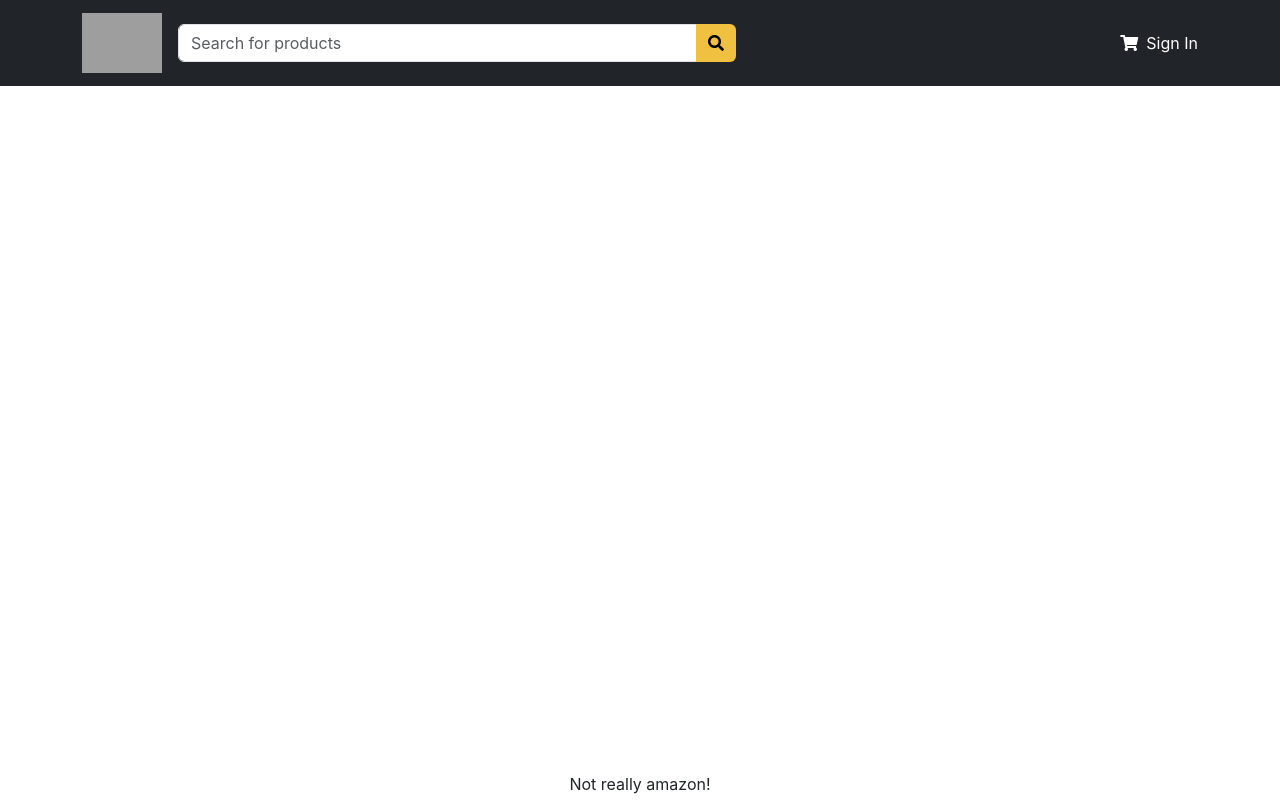
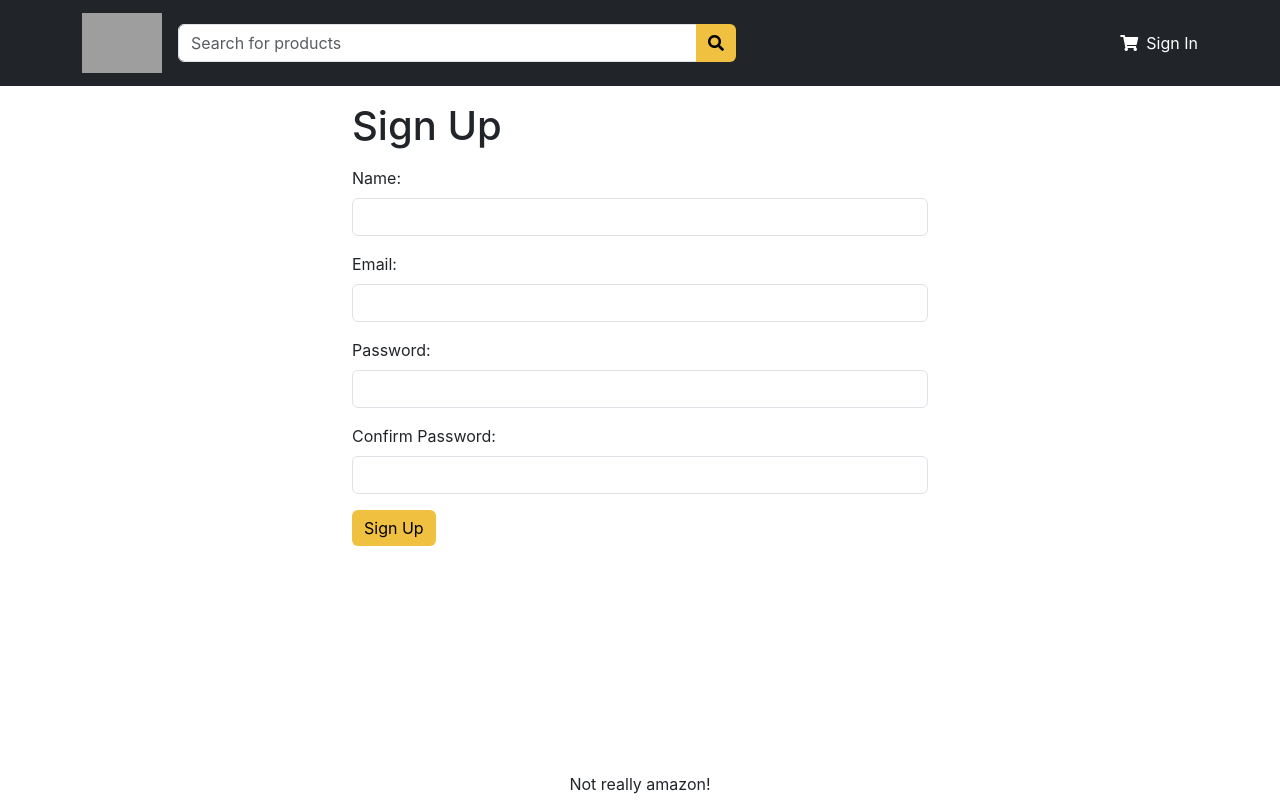
Before and after one commit to RSA-2048/AmazonClone, a React (Vite) app in the folder frontend/: page /signup in a window 1280 px wide. Built offline with nearby package versions, Linux system fonts and the light colour scheme; grey boxes are pictures that could not be loaded.

Commit message:
added sign out and started working on cart

```diff
--- a/frontend/src/App.jsx
+++ b/frontend/src/App.jsx
@@ -8,6 +8,7 @@ import Footer from './Components/Shared/Footer.jsx'
 import Header from './Components/Shared/Header.jsx'
 import SignIn from './Pages/SignIn.jsx'
 import { ToastContainer } from 'react-toastify'
+import SignUp from './Pages/SignUp.jsx';
 
 function App() {
 
@@ -21,6 +22,7 @@ function App() {
             <Routes>
               <Route path="/" element={<HomePage />}></Route>
               <Route path="/signin" element={<SignIn />}></Route>
+              <Route path="/signup" element={<SignUp />}></Route>
             </Routes>
           </Container>
         </main>
--- a/frontend/src/Components/HomePage/Product.jsx
+++ b/frontend/src/Components/HomePage/Product.jsx
@@ -3,8 +3,15 @@ import Card from 'react-bootstrap/Card';
 import Button from 'react-bootstrap/Button';
 import { Link } from 'react-router-dom';
 import Rating from '../Shared/Rating';
+import { useContext } from 'react';
+import { Store } from '../../Store';
+import { addToCartHandler } from '../../utils';
 
 const Product = ({ product }) => {
+    const { state, dispatch: ctxDispatch } = useContext(Store);
+    const { cart } = state
+    const { cartItems } = cart;
+
     return (
         <Card className='product-card mb-4'>
             <Link to={`/product/${product.token}`}>
@@ -17,7 +24,7 @@ const Product = ({ product }) => {
                 <Rating rating={product.rating.rate} numReviews={product.rating.count} />
                 <Card.Text>${product.price}</Card.Text>
                 {product.countInStock === 0 ? <Button variant='light' disabled>Out of Stock</Button> :
-                    <Button className='btn-primary'>Add to Cart</Button>}
+                    <Button className='btn-primary' onClick={() => { addToCartHandler(product, cartItems, ctxDispatch) }}>Add to Cart</Button>}
             </Card.Body>
         </Card>
     )
--- a/frontend/src/Components/Shared/Header.jsx
+++ b/frontend/src/Components/Shared/Header.jsx
@@ -6,10 +6,16 @@ import { Link } from 'react-router-dom';
 import SearchBox from './SearchBox';
 import { NavDropdown } from '../../imports';
 import { Store } from '../../Store';
+import { USER_SIGNOUT } from '../../actions';
 
 const Header = () => {
-    const { state } = useContext(Store);
+    const { state, dispatch: ctxDispatch } = useContext(Store);
     const { userInfo } = state;
+
+    const signOutHandler = () => {
+        ctxDispatch({ type: USER_SIGNOUT });
+        localStorage.removeItem('userInfo');
+    }
 
     return (
         <header>
@@ -29,7 +35,7 @@ const Header = () => {
                     {userInfo ? (
                         <NavDropdown className='text-white' title={userInfo.name}>
                             <NavDropdown.Divider />
-                            <Link to='#signout' className='dropdown item'>Sign Out</Link>
+                            <Link to='#signout' onClick={signOutHandler} className='dropdown item'>Sign Out</Link>
                         </NavDropdown>
                     ) : <Link to='/signin' className='text-white nav-link'>Sign In</Link>}
                 </Container>
--- a/frontend/src/Pages/SignIn.jsx
+++ b/frontend/src/Pages/SignIn.jsx
@@ -25,8 +25,8 @@ const SignIn = () => {
         } catch (error) {
             toast.error(getError(error));
         }
+    }
 
-    }
     return (
         <Container className="small-container">
             <Title title="SignIn Page" />
--- /dev/null
+++ b/frontend/src/Pages/SignUp.jsx
@@ -0,0 +1,65 @@
+import { useContext, useState } from "react"
+import axios from "axios"
+import Container from "react-bootstrap/Container"
+import Title from "../Components/Shared/Title"
+import Form from "react-bootstrap/Form"
+import { Button, Link, toast } from "../imports"
+import { getError } from "../utils"
+import { useNavigate } from "react-router-dom"
+import { Store } from "../Store"
+import { USER_SIGNUP } from "../actions"
+
+const SignUp = () => {
+
+    const [name, setName] = useState("");
+    const [email, setEmail] = useState("");
+    const [password, setPassword] = useState("");
+    const [confirmPassword, setConfirmPassword] = useState("");
+    const navigate = useNavigate();
+    const { dispatch: ctxDispatch } = useContext(Store)
+
+    const submitHandler = async (e) => {
+        e.preventDefault()
+        if (password != confirmPassword) {
+            toast.error("Failed Confirm Password");
+        }
+        try {
+            const { data } = await axios.post("/api/v1/users/signup", { name: name, email: email, password: password });
+            ctxDispatch({ type: USER_SIGNUP, payload: data });
+            localStorage.setItem("userInfo", JSON.stringify(data));
+            navigate("/");
+        } catch (error) {
+            toast.error(getError(error));
+        }
+    }
+
+    return (
+        <Container className="small-container">
+            <Title title="SignUp Page" />
+            <h1 className="my-3">Sign Up</h1>
+            <Form onSubmit={submitHandler}>
+                <Form.Group className="mb-3" controlId="email">
+                    <Form.Label>Name:</Form.Label>
+                    <Form.Control required onChange={(e) => setName(e.target.value)}></Form.Control>
+                </Form.Group>
+                <Form.Group className="mb-3" controlId="email">
+                    <Form.Label>Email:</Form.Label>
+                    <Form.Control required onChange={(e) => setEmail(e.target.value)}></Form.Control>
+                </Form.Group>
+                <Form.Group className="mb-3" controlId="password">
+                    <Form.Label>Password:</Form.Label>
+                    <Form.Control type="password" required onChange={(e) => setPassword(e.target.value)}></Form.Control>
+                </Form.Group>
+                <Form.Group className="mb-3">
+                    <Form.Label>Confirm Password:</Form.Label>
+                    <Form.Control type="password" required onChange={(e) => setConfirmPassword(e.target.value)}></Form.Control>
+                </Form.Group>
+                <div className="mb-3">
+                    <Button type="submit">Sign Up</Button>
+                </div>
+            </Form>
+        </Container>
+    )
+}
+
+export default SignUp
--- a/frontend/src/Reducers/storeReducer.js
+++ b/frontend/src/Reducers/storeReducer.js
@@ -1,9 +1,14 @@
-import { USER_SIGNIN } from "../actions";
+import { USER_SIGNIN, USER_SIGNOUT, USER_SIGNUP } from "../actions";
 
 const storeReducer = (state, action) => {
     switch (action.type) {
-        case USER_SIGNIN: {
+        case USER_SIGNIN || USER_SIGNUP: {
             return { ...state, userInfo: action.payload };
+        }
+        case USER_SIGNOUT: {
+            // local storage remove item
+            // set user context to null
+            return { ...state, userInfo: null };
         }
         default: return { ...state };
     }
--- a/frontend/src/Store.jsx
+++ b/frontend/src/Store.jsx
@@ -4,6 +4,12 @@ import storeReducer from "./Reducers/storeReducer";
 export const Store = createContext()
 const initialState = {
     userInfo: localStorage.getItem('userInfo') ? JSON.parse(localStorage.getItem('userInfo')) : null,
+    cart: {
+        cartItems: localStorage.getItem('cartItems') ? JSON.parse(localStorage.getItem('cartItems')) : [],
+        shippingAdress: localStorage.getItem('shippingAdress') ? JSON.parse(localStorage.getItem('shippingAdress')) : {},
+        paymentMethod: localStorage.getItem('paymentMethod') ? JSON.parse(localStorage.getItem('paymentMethod')) : "",
+
+    }
 }
 
 export const StoreProvider = ({ children }) => {
--- a/frontend/src/actions.jsx
+++ b/frontend/src/actions.jsx
@@ -2,5 +2,7 @@ const GET_REQUEST = 'GET_REQUEST';
 const GET_SUCCESS = 'GET_SUCCESS';
 const GET_FAIL = 'GET_FAIL';
 const USER_SIGNIN = 'USER_SIGNIN';
+const USER_SIGNUP = 'USER_SIGNUP';
+const USER_SIGNOUT = 'USER_SIGNOUT';
 
-export { GET_FAIL, GET_SUCCESS, GET_REQUEST, USER_SIGNIN };
+export { GET_FAIL, GET_SUCCESS, GET_REQUEST, USER_SIGNIN, USER_SIGNUP, USER_SIGNOUT };
--- a/frontend/src/utils.js
+++ b/frontend/src/utils.js
@@ -2,4 +2,8 @@ const getError = (err) => {
     return err.message && err.response.data.message ? err.response.data.message : err.message
 };
 
-export { getError };
+const addToCartHandler = () => {
+
+}
+
+export { getError, addToCartHandler };
```
